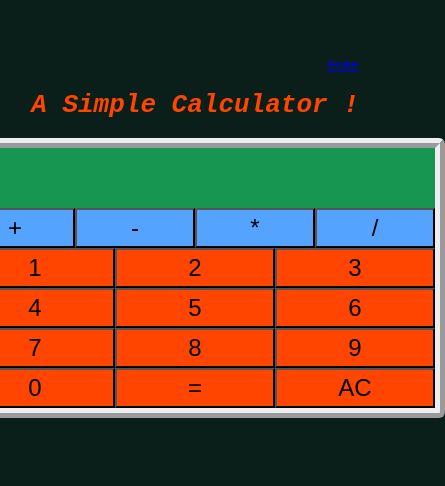
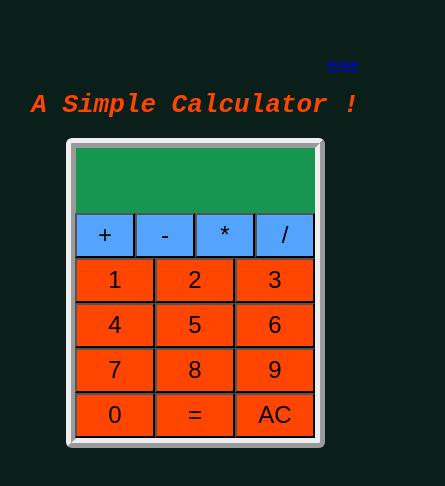
Before and after one commit to rogeraaronmartinez/personal, a plain HTML site: page calculator.html in a window 390 px wide. Shown: the whole page, 445 px wide, since content can reach past the window. Drawn offline with Linux system fonts and the light colour scheme.

Commit message:
updated styling for mobile

```diff
--- a/static/calcstyle.css
+++ b/static/calcstyle.css
@@ -38,7 +38,7 @@ h1 {
     border-style: ridge;
     border-radius: 6px;
     border-width: 10px;
-    width: 479px;
+    width: 239px;
     animation-duration: 2s;
     animation-name: flyIn;
 }
@@ -62,7 +62,7 @@ h1 {
     align-items: center;
     font-size: 14px;
     height: 20px;
-    width: 479px;
+    width: 239px;
     background-color: #169651;
 }
 
@@ -73,8 +73,8 @@ h1 {
     justify-content: end;
     align-items: center;
     font-size: 28px;
-    height: 40px;
-    width: 479px;
+    height: 45px;
+    width: 239px;
     background-color: #169651;
 }
 .operator-buttons {
@@ -96,15 +96,15 @@ h1 {
 }
 
 .operator-buttons button {
-    height: 40px;
-    width: 120px;
+    height: 45px;
+    width: 60px;
     font-size: x-large;
     background-color: #53a3ff;
 }
 
 .number-buttons button {
-    height: 40px;
-    width: 160px;
+    height: 45px;
+    width: 80px;
     font-size: x-large;
     background-color: #ff4500;
 }
```
